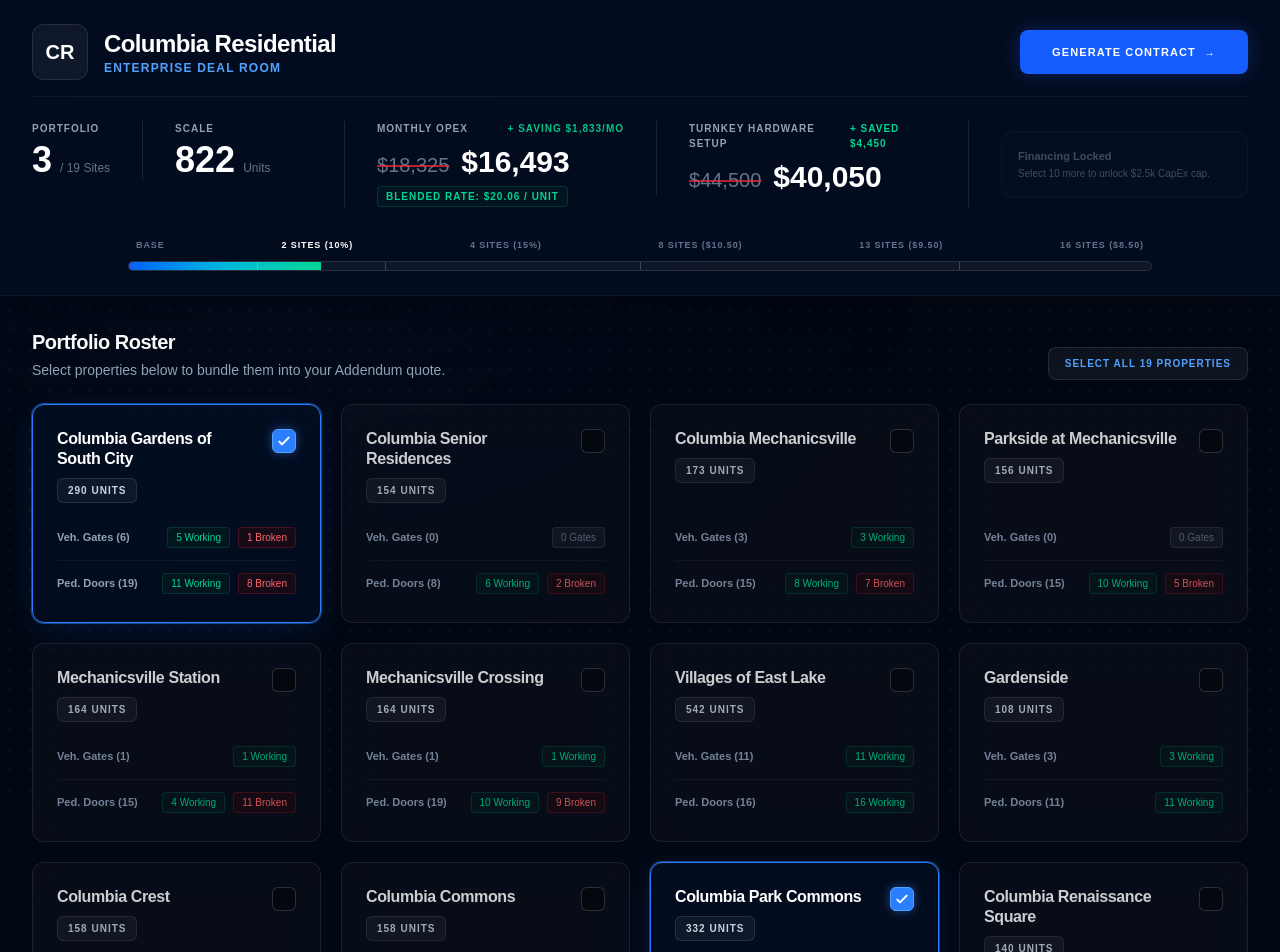
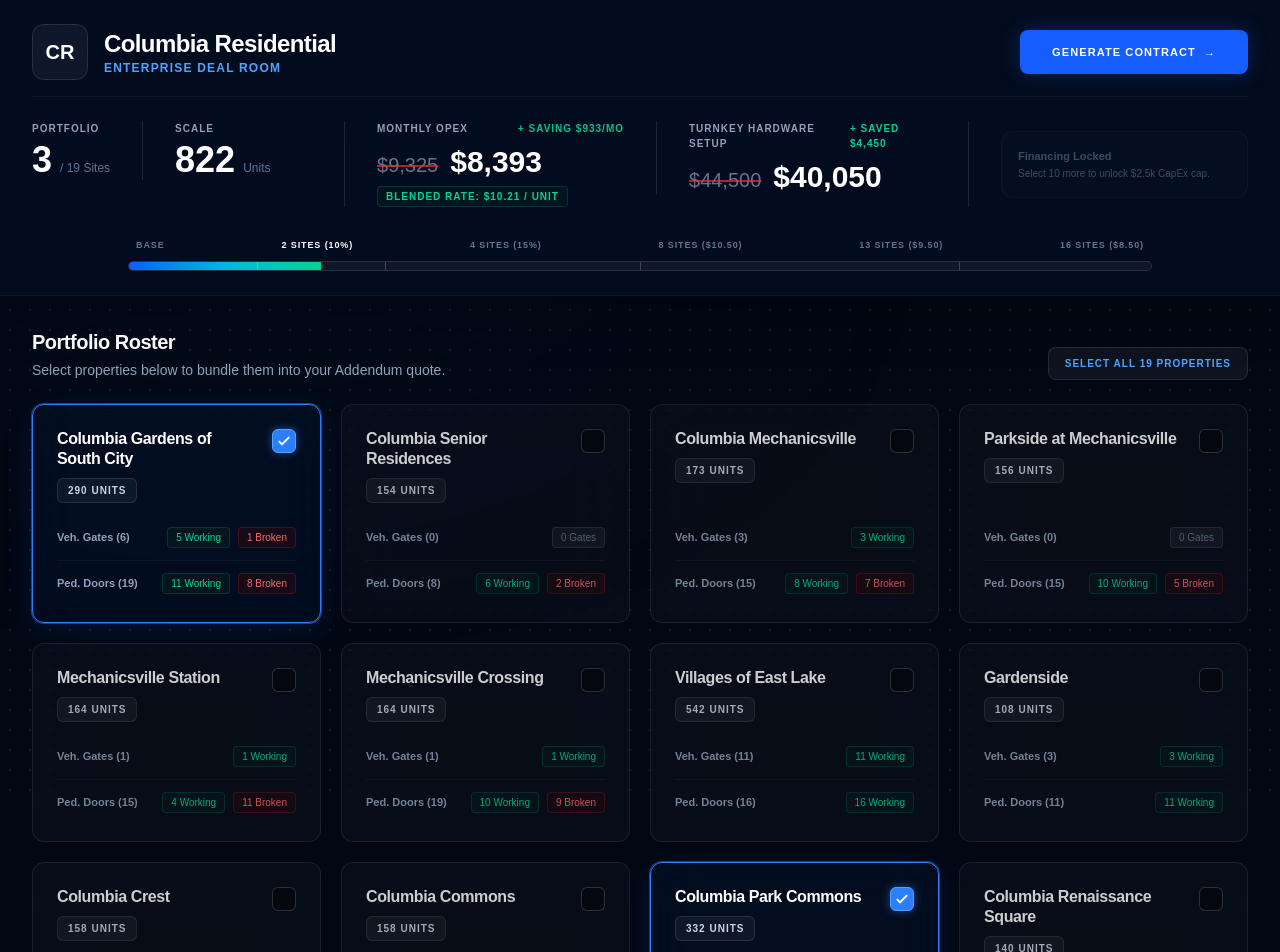
Before and after one commit to gateguard2024/gateguard-web, a Next.js app: page /pricing/ColumbiaRes in a window 1280 px wide. Shown: the top 952 px of the page. Built offline with nearby package versions, Linux system fonts and the light colour scheme.

Commit message:
Update page.tsx

```diff
--- a/app/pricing/ColumbiaRes/page.tsx
+++ b/app/pricing/ColumbiaRes/page.tsx
@@ -52,7 +52,7 @@ export default function ColumbiaEnterpriseDashboard() {
 
   const selectedSites = PREDEFINED_SITES.filter(site => selectedSiteIds.includes(site.id));
 
-  // --- RAW MATH LOGIC ---
+  // --- MATH LOGIC (Fixed: Removed $250 penalty from monthly OpEx) ---
   let totalWorkingDoors = 0;
   let totalBrokenDoors = 0;
   let totalRawMonthlyFee = 0;
@@ -68,11 +68,13 @@ export default function ColumbiaEnterpriseDashboard() {
     totalWorkingDoors += (vWorking + pWorking);
     totalBrokenDoors += (vRepair + pRepair);
 
-    const siteHardwareMonthly = (site.vehicleGates * 150) + (site.pedGates * 125) + ((vRepair + pRepair) * 250);
+    // Fixed formula: Only baseline hardware costs apply to monthly
+    const siteHardwareMonthly = (site.vehicleGates * 150) + (site.pedGates * 125);
     totalRawMonthlyFee += siteHardwareMonthly;
   });
 
   const numSites = selectedSites.length;
+  // Setup fee correctly accounts for the $250 penalty on broken gates ($750 vs $500)
   const rawSetupFee = (totalWorkingDoors * 500) + (totalBrokenDoors * 750);
   const rawAvgPerUnit = totalUnits > 0 ? (totalRawMonthlyFee / totalUnits) : 0;
 
@@ -155,7 +157,7 @@ export default function ColumbiaEnterpriseDashboard() {
   // ==========================================
   if (view === 'builder') {
     return (
-      <main className="min-h-screen bg-[#020813] font-sans text-slate-100 relative selection:bg-blue-500/30">
+      <main className="min-h-screen bg-[#020813] font-sans text-slate-100 relative selection:bg-blue-500/30 pb-20">
         <div className="fixed inset-0 z-0 pointer-events-none bg-[radial-gradient(#ffffff15_1px,transparent_1px)] [background-size:20px_20px] opacity-70"></div>
         <div className="fixed top-[-20%] left-[-10%] w-[60%] h-[60%] bg-blue-900/10 blur-[150px] rounded-full z-0 pointer-events-none"></div>
 
@@ -266,10 +268,10 @@ export default function ColumbiaEnterpriseDashboard() {
                 </div>
                 <div className="relative w-full h-2.5 bg-white/5 rounded-full overflow-hidden border border-white/10">
                     <div className="absolute top-0 left-0 h-full bg-gradient-to-r from-blue-600 via-cyan-500 to-emerald-400 transition-all duration-700 ease-out" style={{ width: `${progressPercent}%` }}></div>
-                    <div className="absolute top-0 left-[12.5%] h-full w-px bg-white/20"></div> {/* 2 Sites */}
-                    <div className="absolute top-0 left-[25%] h-full w-px bg-white/20"></div> {/* 4 Sites */}
-                    <div className="absolute top-0 left-[50%] h-full w-px bg-white/20"></div> {/* 8 Sites */}
-                    <div className="absolute top-0 left-[81.25%] h-full w-px bg-white/20"></div> {/* 13 Sites */}
+                    <div className="absolute top-0 left-[12.5%] h-full w-px bg-white/20"></div>
+                    <div className="absolute top-0 left-[25%] h-full w-px bg-white/20"></div>
+                    <div className="absolute top-0 left-[50%] h-full w-px bg-white/20"></div>
+                    <div className="absolute top-0 left-[81.25%] h-full w-px bg-white/20"></div>
                 </div>
             </div>
 
@@ -287,7 +289,7 @@ export default function ColumbiaEnterpriseDashboard() {
               </button>
            </div>
 
-           <div className="grid grid-cols-1 md:grid-cols-2 lg:grid-cols-3 xl:grid-cols-4 gap-5 pb-32">
+           <div className="grid grid-cols-1 md:grid-cols-2 lg:grid-cols-3 xl:grid-cols-4 gap-5">
               {PREDEFINED_SITES.map((site) => {
                  const isSelected = selectedSiteIds.includes(site.id);
                  const vWorking = site.vehicleGates - site.vehicleGatesRepair;
@@ -358,7 +360,6 @@ export default function ColumbiaEnterpriseDashboard() {
                 {/* LEFT SIDE: DYNAMIC CONTRACT PREVIEW */}
                 <div className="xl:col-span-8 bg-white text-slate-900 p-8 lg:p-12 rounded-2xl shadow-2xl h-[800px] overflow-y-auto">
 
-                    {/* Contract Header */}
                     <div className="border-b-2 border-slate-900 pb-6 mb-8">
                         <div className="flex justify-between items-start mb-4">
                             <div>
@@ -372,7 +373,6 @@ export default function ColumbiaEnterpriseDashboard() {
 
                     <div className="prose prose-sm prose-slate max-w-none text-justify">
 
-                        {/* Parties */}
                         <div className="grid grid-cols-2 gap-8 mb-8 bg-slate-50 p-6 rounded-lg border border-slate-200 text-left">
                             <div>
                                 <h4 className="font-black text-slate-900 uppercase text-xs tracking-widest mb-2 border-b border-slate-200 pb-2">Service Provider</h4>
@@ -556,7 +556,6 @@ export default function ColumbiaEnterpriseDashboard() {
                         <h3 className="font-bold text-lg mt-8 border-b border-slate-200 pb-2">11. Governing Law & Dispute Resolution</h3>
                         <p>This Agreement shall be governed by, and construed in accordance with, the laws of the State of Georgia, without regard to its conflict of law principles. Any legal action or proceeding arising under this Agreement shall be brought exclusively in the state or federal courts located in Fulton County, Georgia.</p>
 
-                        {/* Executable Signature Block */}
                         <div className="mt-12 pt-8 border-t-2 border-slate-900 grid grid-cols-2 gap-12 text-left">
                             <div className="col-span-2">
                                 <p className="font-bold mb-4">IN WITNESS WHEREOF, the Parties execute this Agreement:</p>
```
